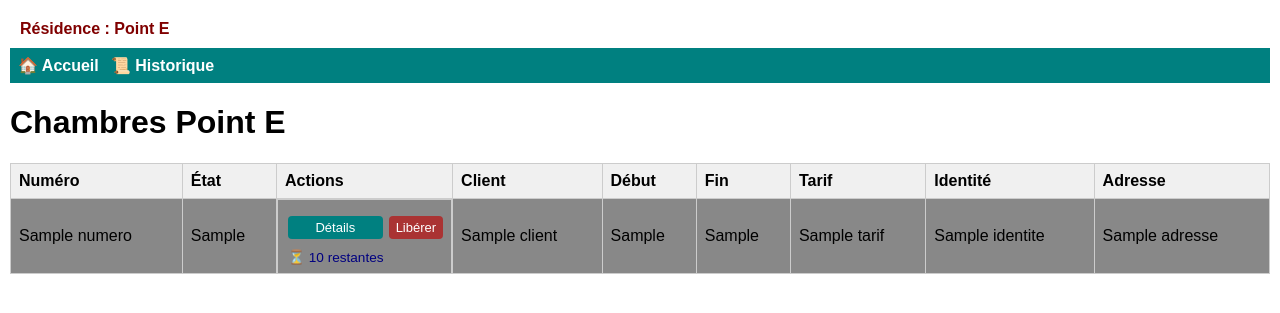
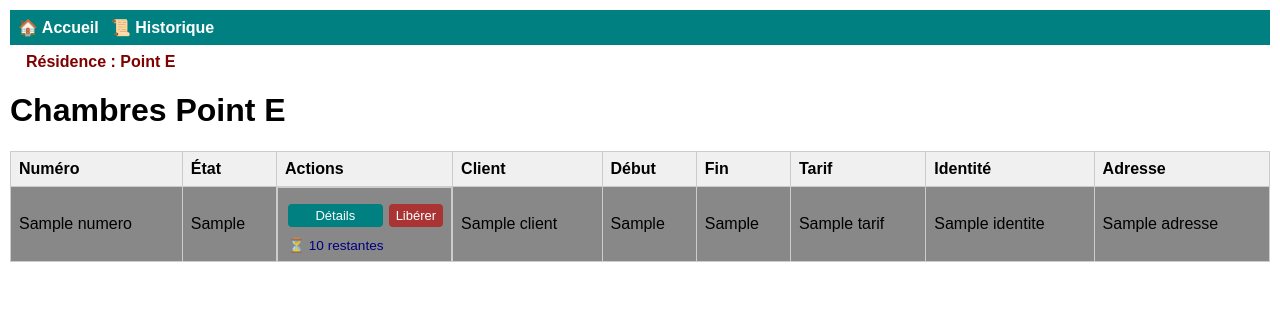
Before and after one commit to IbrahimaDIOUF33/Soneva_chambres_pointE-flask, a Flask app: template App/templates/index.html in a window 1280 px wide. Shown: the top 313 px of the page. Run offline with Flask 3, Linux system fonts and the light colour scheme; the template is opened without the code that fills it: most values are stand-ins (such as "Sample title", 1, 10 or a date in 2020); some libraries are stand-ins or nearby versions.

Commit message:
💄 Ajout d'un badge Résidence stylisé pour Point E

```diff
--- a/App/static/style.css
+++ b/App/static/style.css
@@ -21,6 +21,13 @@ body {
 
 .navbar a:hover {
     text-decoration: underline;
+}
+
+.residence-badge {
+    font-weight: 600;
+    color: #800000;          /* Couleur bordeaux */
+    font-size: 1rem;         /* Taille raisonnable (modifiable) */
+    margin: 0.5em 0 0.5em 1em;
 }
 
 
--- a/App/templates/index.html
+++ b/App/templates/index.html
@@ -10,12 +10,12 @@
     <meta name="theme-color" content="#800000">  <!-- 🍷 Bordeaux pour Point E -->
 </head>
 <body>
-    <div style="font-weight:600; color:#800000; padding: 10px;">Résidence : Point E</div>
     <nav class="navbar">
         <a href="{{ url_for('index') }}">🏠 Accueil</a>
         <a href="{{ url_for('historique') }}">📜 Historique</a>
     </nav>
 
+    <div class="residence-badge">Résidence : Point E</div>
     <h1>Chambres Point E</h1>
 
     {% with messages = get_flashed_messages() %}
```
